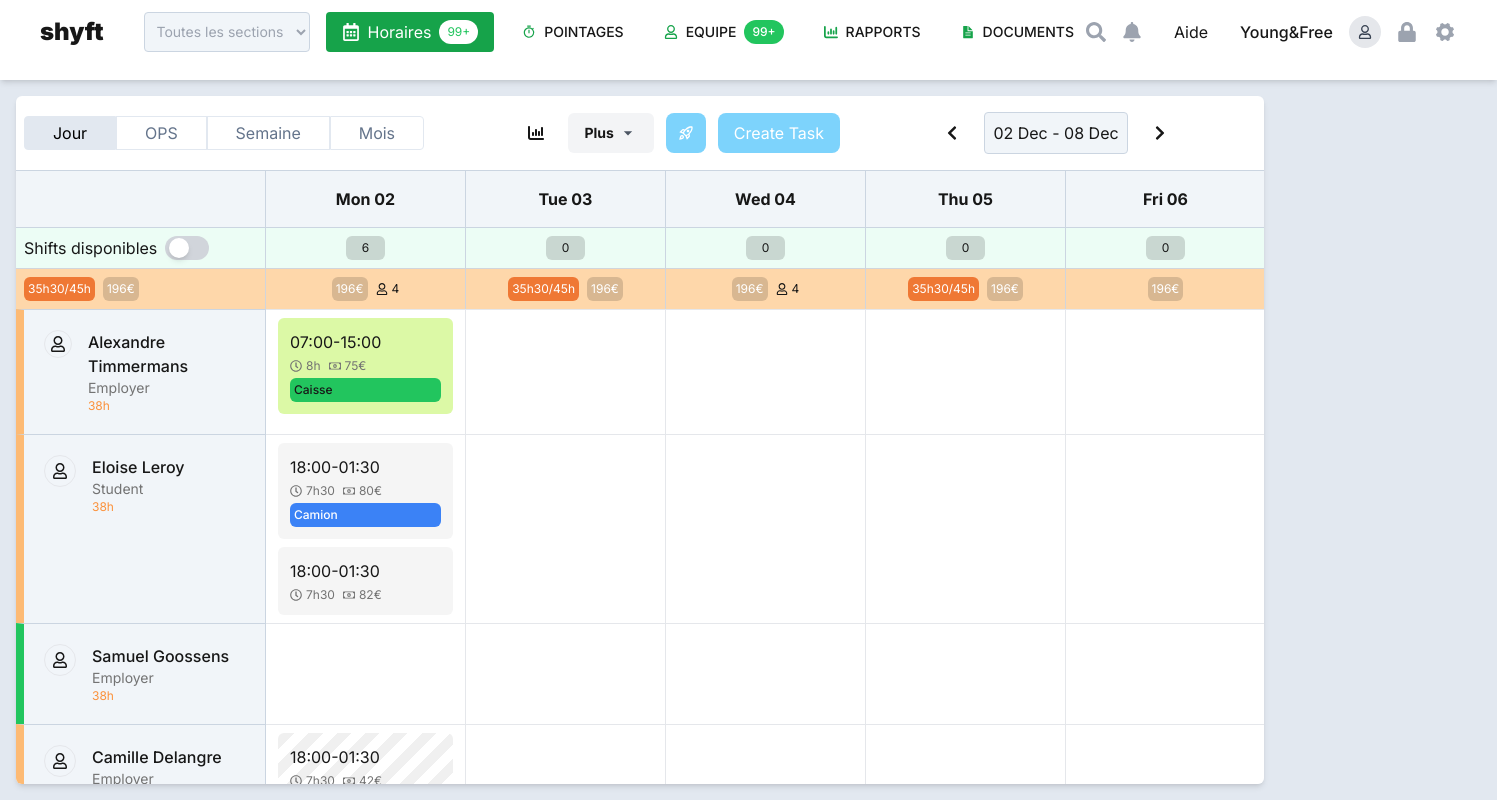
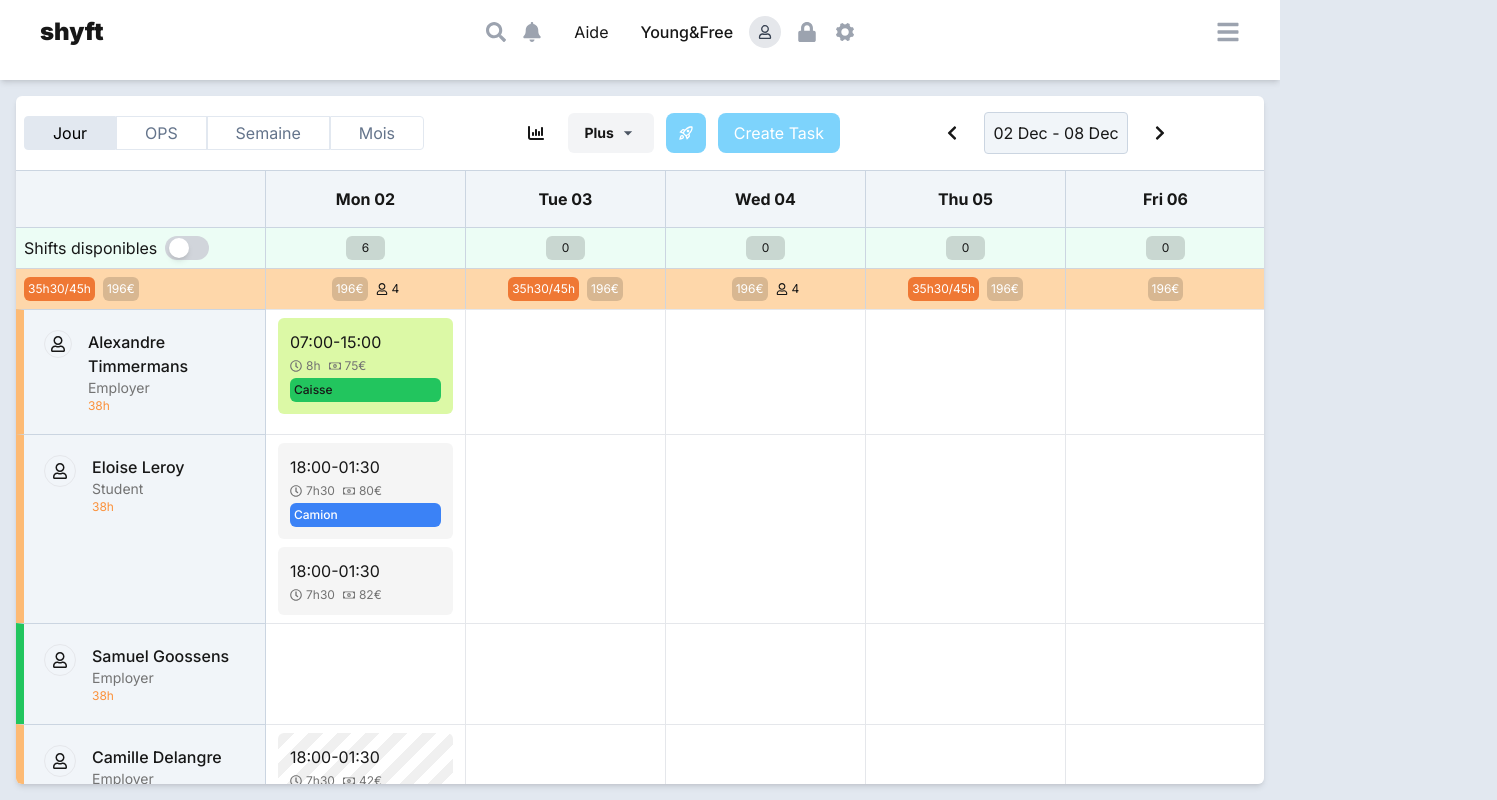
Before and after one commit to ustymenko-d/kanban, a Next.js app: page / in a window 1280 px wide. Shown: the whole page, 1497 px wide, since content can reach past the window. Built offline with nearby package versions, Linux system fonts and the light colour scheme.

Commit message:
Adaptive

```diff
--- a/src/components/Header/Header.tsx
+++ b/src/components/Header/Header.tsx
@@ -1,12 +1,16 @@
-import { FC } from 'react'
+'use client'
+
+import { FC, useState } from 'react'
 import Link from 'next/link'
 import ButtonWithIcon from './components/ButtonWithIcon'
+import { useBreakpoints } from '@/hooks/useBreakpoints'
 import {
 	FaBell,
 	FaLock,
 	FaRegCalendarAlt,
 	FaRegUser,
 	FaSearch,
+	FaBars,
 } from 'react-icons/fa'
 import { FaChartColumn } from 'react-icons/fa6'
 import { IoIosSettings } from 'react-icons/io'
@@ -14,6 +18,11 @@ import { IoDocumentTextSharp } from 'react-icons/io5'
 import { MdOutlineTimer } from 'react-icons/md'
 
 const Header: FC = () => {
+	const breakpoints = useBreakpoints([1536, 1920])
+	const [isMenuOpen, setIsMenuOpen] = useState(false)
+
+	const toggleMenu = () => setIsMenuOpen(!isMenuOpen)
+
 	return (
 		<header className='py-3 px-10 w-full shadow-md bg-white'>
 			<div className='flex items-center justify-between'>
@@ -25,6 +34,87 @@ const Header: FC = () => {
 							shyft
 						</Link>
 					</div>
+					{breakpoints !== 0 && (
+						<>
+							<select
+								className='rounded border px-2 py-1 text-sm cursor-pointer text-gray-400 bg-slate-100 border-slate-300'
+								defaultValue='Toutes les sections'>
+								<option>Toutes les sections</option>
+								<option>Section 1</option>
+								<option>Section 2</option>
+							</select>
+
+							<button className='flex items-center gap-2 bg-green-600 text-white px-4 py-2 rounded hover:bg-green-700 active:bg-green-800'>
+								<FaRegCalendarAlt className='text-lg' />
+								Horaires{' '}
+								<span className='py-1 px-2 rounded-full text-xs text-green-500 bg-white'>
+									99+
+								</span>
+							</button>
+							<ButtonWithIcon
+								icon={<MdOutlineTimer className='text-green-600' />}
+								text='Pointages'
+							/>
+							<ButtonWithIcon
+								icon={<FaRegUser className='text-green-600' />}
+								text='Equipe'
+								badge='99+'
+							/>
+							<ButtonWithIcon
+								icon={<FaChartColumn className='text-green-600' />}
+								text='Rapports'
+							/>
+							<ButtonWithIcon
+								icon={<IoDocumentTextSharp className='text-green-600' />}
+								text='Documents'
+							/>
+						</>
+					)}
+				</div>
+
+				{(breakpoints === 0 || breakpoints === 2) && (
+					<div className='flex items-center gap-4'>
+						<button className='text-xl text-gray-400 cursor-pointer hover:text-gray-500 focus-visible:text-gray-500 active:text-gray-600'>
+							<FaSearch className='pointer-events-none' />
+						</button>
+						<button className='text-xl text-gray-400 cursor-pointer hover:text-gray-500 focus-visible:text-gray-500 active:text-gray-600'>
+							<FaBell className='pointer-events-none' />
+						</button>
+						<button className='rounded-lg py-2 px-4 hover:bg-gray-200 focus-visible:bg-gray-200 active:bg-gray-300'>
+							Aide
+						</button>
+
+						<div className='flex items-center gap-4'>
+							<span className='font-medium'>Young&Free</span>
+
+							<div className='w-8 h-8 rounded-full bg-gray-200 flex items-center justify-center text-sm font-bold text-gray-700 cursor-pointer hover:bg-gray-300 focus-visible::bg-gray-300 active:bg-gray-400'>
+								<FaRegUser />
+							</div>
+						</div>
+						<button className='text-xl text-gray-400 cursor-pointer hover:text-gray-500 focus-visible:text-gray-500 active:text-gray-600'>
+							<FaLock className='pointer-events-none' />
+						</button>
+						<button className='text-2xl text-gray-400 cursor-pointer hover:text-gray-500 focus-visible:text-gray-500 active:text-gray-600'>
+							<IoIosSettings className='pointer-events-none' />
+						</button>
+					</div>
+				)}
+
+				{(breakpoints === 0 || breakpoints === 1) && (
+					<button
+						className='text-2xl text-gray-400 hover:text-gray-500 focus-visible:text-gray-500 active:text-gray-600'
+						onClick={toggleMenu}>
+						<FaBars />
+					</button>
+				)}
+			</div>
+
+			{breakpoints === 0 && (
+				<div
+					className={`relative z-30 mt-4 ml-auto ${
+						isMenuOpen ? 'block' : 'hidden'
+					} p-4 w-fit bg-white shadow-md rounded-lg`}>
+					<div className='grid grid-rows-6 justify-end gap-4'>
 						<select
 							className='rounded border px-2 py-1 text-sm cursor-pointer text-gray-400 bg-slate-100 border-slate-300'
 							defaultValue='Toutes les sections'>
@@ -58,33 +148,46 @@ const Header: FC = () => {
 							text='Documents'
 						/>
 					</div>
+				</div>
+			)}
 
-				<div className='flex items-center gap-4'>
-					<button className='text-xl text-gray-400 cursor-pointer hover:text-gray-500 focus-visible:text-gray-500 active:text-gray-600'>
+			{breakpoints === 1 && (
+				<div
+					className={`relative z-30 mt-4 ml-auto ${
+						isMenuOpen ? 'block' : 'hidden'
+					} p-4 w-fit bg-white shadow-md rounded-lg`}>
+					<div className='flex flex-col items-start gap-4'>
+						<button className='flex items-center gap-3 text-lg text-gray-400 cursor-pointer hover:text-gray-500 focus-visible:text-gray-500 active:text-gray-600'>
 							<FaSearch className='pointer-events-none' />
+							Search
 						</button>
-					<button className='text-xl text-gray-400 cursor-pointer hover:text-gray-500 focus-visible:text-gray-500 active:text-gray-600'>
+						<button className='flex items-center gap-3 text-lg text-gray-400 cursor-pointer hover:text-gray-500 focus-visible:text-gray-500 active:text-gray-600'>
 							<FaBell className='pointer-events-none' />
+							Notifications
 						</button>
-					<button className='rounded-lg py-2 px-4 hover:bg-gray-200 focus-visible:bg-gray-200 active:bg-gray-300'>
+
+						<button className='-order-1 w-full rounded-lg py-2 px-4 bg-gray-100 hover:bg-gray-200 focus-visible:bg-gray-200 active:bg-gray-300'>
 							Aide
 						</button>
 
-					<div className='flex items-center gap-4'>
+						<div className='-order-2 flex items-center gap-4'>
 							<span className='font-medium'>Young&Free</span>
 
 							<div className='w-8 h-8 rounded-full bg-gray-200 flex items-center justify-center text-sm font-bold text-gray-700 cursor-pointer hover:bg-gray-300 focus-visible::bg-gray-300 active:bg-gray-400'>
 								<FaRegUser />
 							</div>
 						</div>
-					<button className='text-xl text-gray-400 cursor-pointer hover:text-gray-500 focus-visible:text-gray-500 active:text-gray-600'>
+						<button className='flex items-center gap-3 text-lg text-gray-400 cursor-pointer hover:text-gray-500 focus-visible:text-gray-500 active:text-gray-600'>
 							<FaLock className='pointer-events-none' />
+							Security
 						</button>
-					<button className='text-2xl text-gray-400 cursor-pointer hover:text-gray-500 focus-visible:text-gray-500 active:text-gray-600'>
+						<button className='flex items-center gap-3 text-lg text-gray-400 cursor-pointer hover:text-gray-500 focus-visible:text-gray-500 active:text-gray-600'>
 							<IoIosSettings className='pointer-events-none' />
+							Settings
 						</button>
 					</div>
 				</div>
+			)}
 		</header>
 	)
 }
--- /dev/null
+++ b/src/hooks/useBreakpoints.ts
@@ -0,0 +1,37 @@
+'use client'
+
+import { useCallback, useEffect, useRef, useState } from 'react'
+
+export const useBreakpoints = (breakpoints: number[]): number => {
+	const [index, setIndex] = useState(0)
+	const timeoutId = useRef<number | null>(null)
+
+	const updateIndex = useCallback(() => {
+		const width = window.innerWidth
+		const newIndex = breakpoints.findIndex((bp) => width <= bp)
+		if (newIndex !== index) {
+			setIndex(newIndex === -1 ? breakpoints.length : newIndex)
+		}
+	}, [breakpoints, index])
+
+	useEffect(() => {
+		const handleResize = () => {
+			if (timeoutId.current !== null) {
+				clearTimeout(timeoutId.current)
+			}
+			timeoutId.current = window.setTimeout(updateIndex, 150)
+		}
+
+		updateIndex()
+		window.addEventListener('resize', handleResize)
+
+		return () => {
+			window.removeEventListener('resize', handleResize)
+			if (timeoutId.current !== null) {
+				clearTimeout(timeoutId.current)
+			}
+		}
+	}, [updateIndex])
+
+	return index
+}
```
Lines whose indentation alone changed are shown as unchanged.
